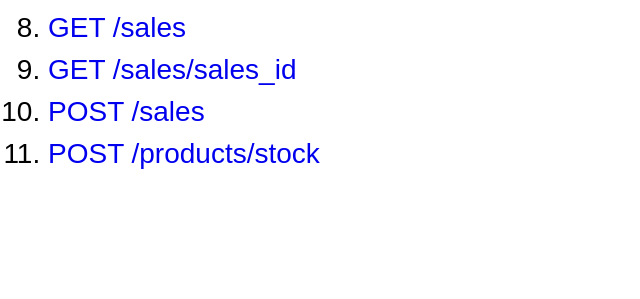
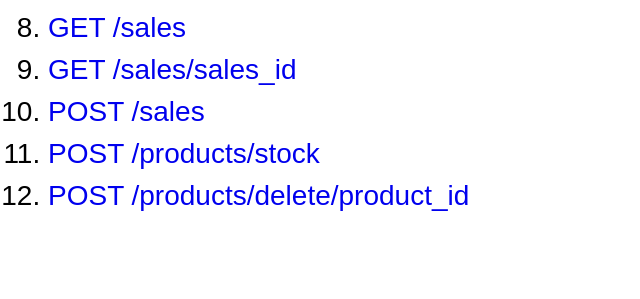
Before and after one commit to Qadriyah/store-manager, a Flask app: page / in a window 1280 px wide. Shown: the part 482-781 px from the top of the page, without its empty margins (0-640 px from the left). Run offline with Flask 2, Linux system fonts and the light colour scheme; parts of the project's set-up code (start-up, migrations or seed data) failed here and were passed over.

```diff
--- a/api/templates/welcome.html
+++ b/api/templates/welcome.html
@@ -81,6 +81,11 @@
                 POST /products/stock
             </a>
         </li>
+        <li>
+            <a href="https://pos-api-v1.herokuapp.com/api/v1/products/delete/1">
+                POST /products/delete/product_id
+            </a>
+        </li>
     </ol>
 </body>
 
```
Also changed, not shown: api/tests/test_products.py (+10 -2 lines).
